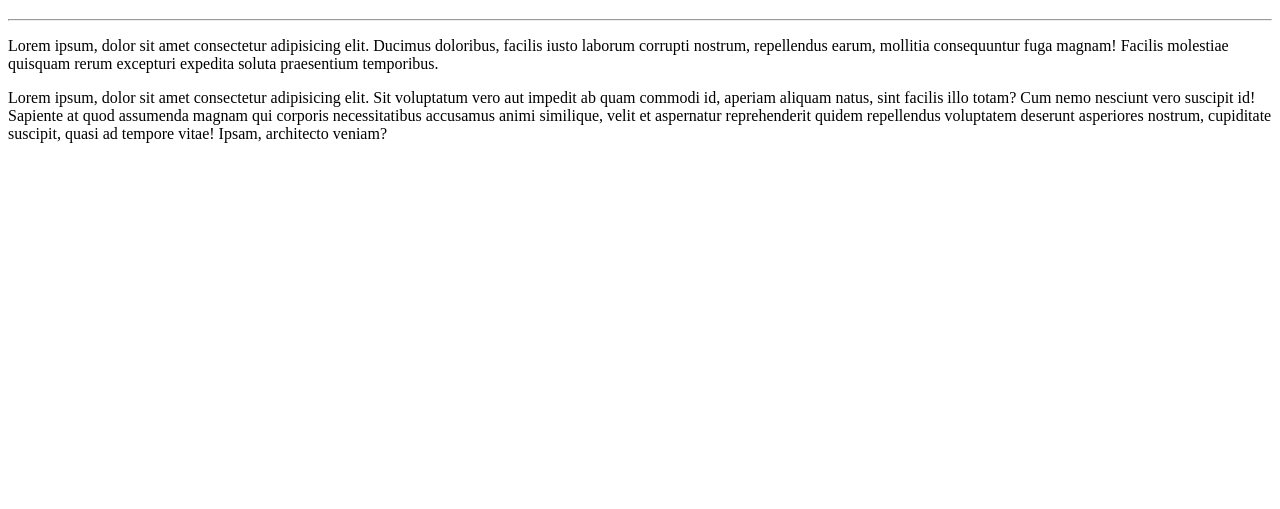
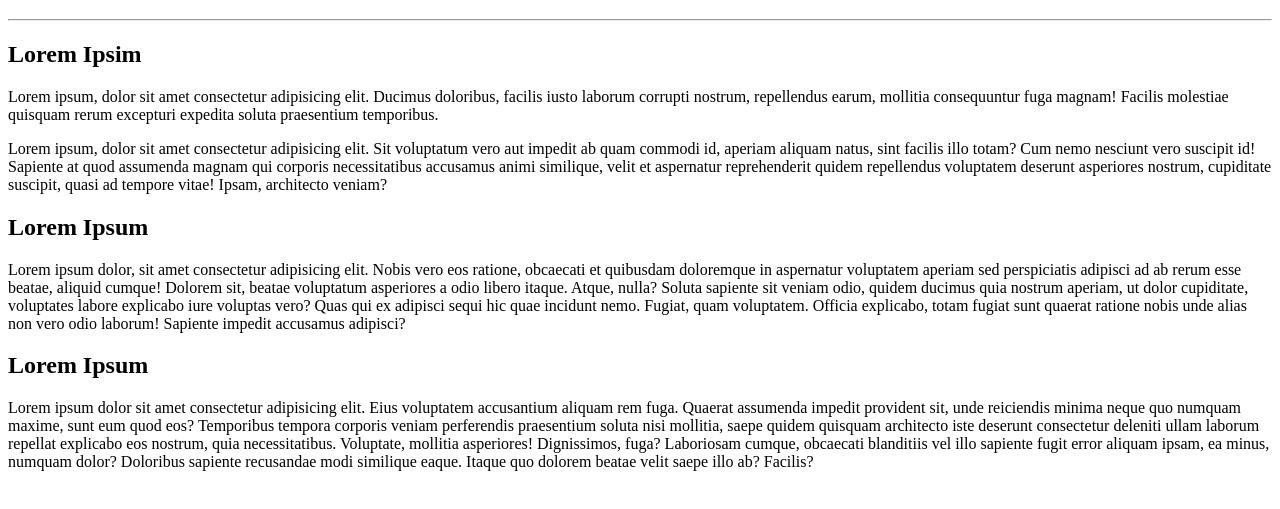
Before and after one commit to Leonardo-ADS24/Ola-Mundo, a plain HTML site: page site-exemplo/index.html in a window 1280 px wide. Shown: the part 61-570 px from the top of the page. Drawn offline with Linux system fonts and the light colour scheme.

Commit message:
Adicionando mais paragrafos para solucionar a Issue

```diff
--- a/site-exemplo/index.html
+++ b/site-exemplo/index.html
@@ -8,8 +8,17 @@
 <body>
     <h1>Olá,Mundo !!!</h1>
     <hr>
+    <h2>Lorem Ipsim</h2>
     <p>Lorem ipsum, dolor sit amet consectetur adipisicing elit. Ducimus doloribus, facilis iusto laborum corrupti nostrum, repellendus earum, mollitia consequuntur fuga magnam! Facilis molestiae quisquam rerum excepturi expedita soluta praesentium temporibus.</p>
     <p>Lorem ipsum, dolor sit amet consectetur adipisicing elit. Sit voluptatum vero aut impedit ab quam commodi id, aperiam aliquam natus, sint facilis illo totam? Cum nemo nesciunt vero suscipit id!
     Sapiente at quod assumenda magnam qui corporis necessitatibus accusamus animi similique, velit et aspernatur reprehenderit quidem repellendus voluptatem deserunt asperiores nostrum, cupiditate suscipit, quasi ad tempore vitae! Ipsam, architecto veniam?</p>
+    <h2>Lorem Ipsum</h2>
+    <p>Lorem ipsum dolor, sit amet consectetur adipisicing elit. Nobis vero eos ratione, obcaecati et quibusdam doloremque in aspernatur voluptatem aperiam sed perspiciatis adipisci ad ab rerum esse beatae, aliquid cumque!
+    Dolorem sit, beatae voluptatum asperiores a odio libero itaque. Atque, nulla? Soluta sapiente sit veniam odio, quidem ducimus quia nostrum aperiam, ut dolor cupiditate, voluptates labore explicabo iure voluptas vero?
+    Quas qui ex adipisci sequi hic quae incidunt nemo. Fugiat, quam voluptatem. Officia explicabo, totam fugiat sunt quaerat ratione nobis unde alias non vero odio laborum! Sapiente impedit accusamus adipisci?</p>
+    <h2>Lorem Ipsum</h2>
+    <p>Lorem ipsum dolor sit amet consectetur adipisicing elit. Eius voluptatem accusantium aliquam rem fuga. Quaerat assumenda impedit provident sit, unde reiciendis minima neque quo numquam maxime, sunt eum quod eos?
+    Temporibus tempora corporis veniam perferendis praesentium soluta nisi mollitia, saepe quidem quisquam architecto iste deserunt consectetur deleniti ullam laborum repellat explicabo eos nostrum, quia necessitatibus. Voluptate, mollitia asperiores! Dignissimos, fuga?
+    Laboriosam cumque, obcaecati blanditiis vel illo sapiente fugit error aliquam ipsam, ea minus, numquam dolor? Doloribus sapiente recusandae modi similique eaque. Itaque quo dolorem beatae velit saepe illo ab? Facilis?</p>
 </body>
 </html>
```
